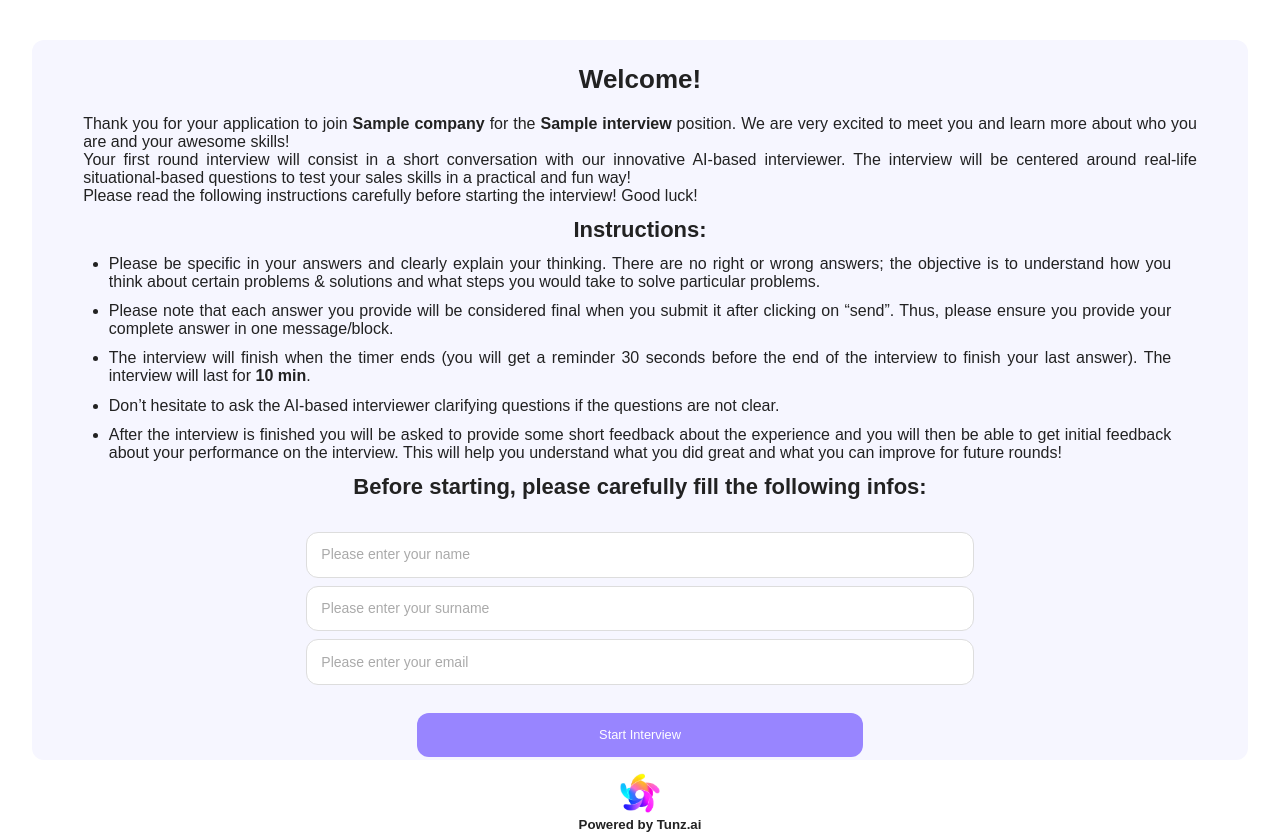
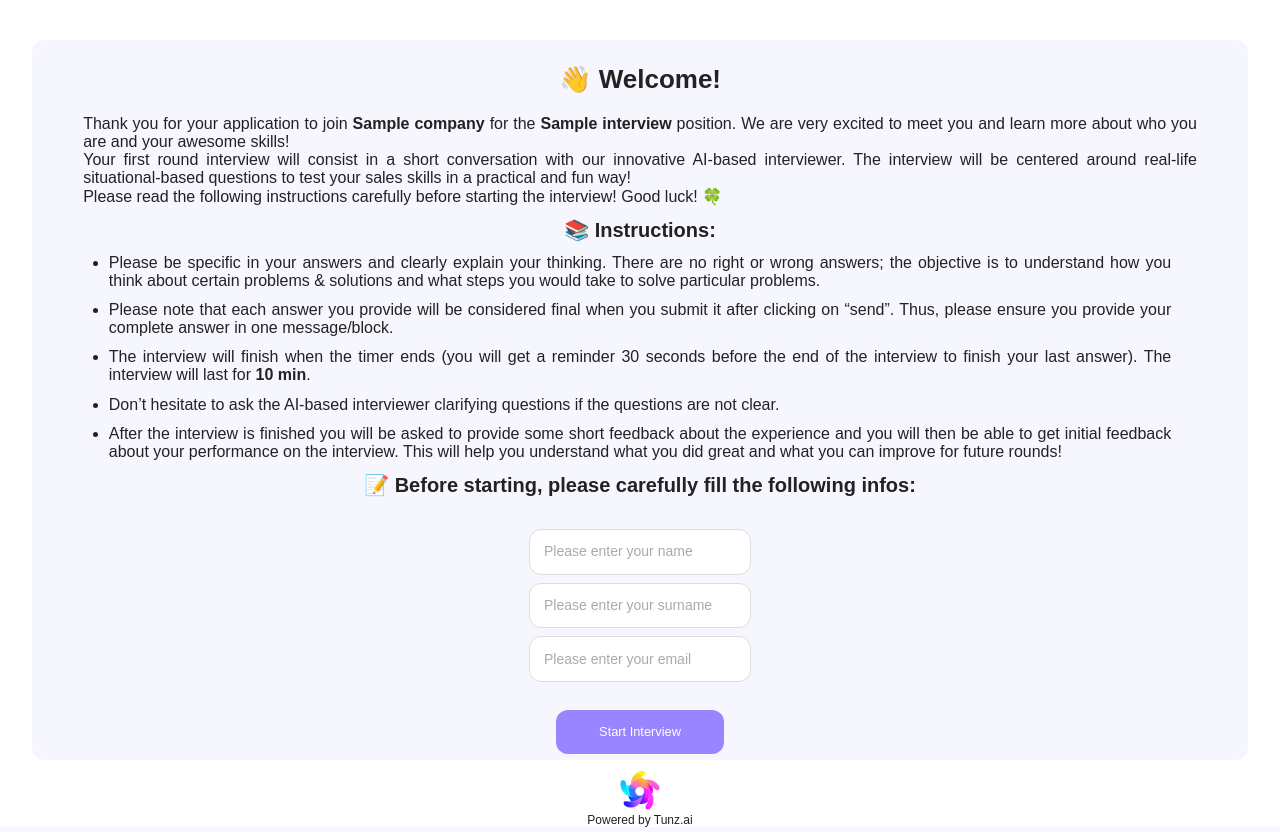
Before and after one commit to sidneygolstein/tunz2.ai, a Flask app: page /applicant_home/1/1 in a window 1280 px wide. Run offline with Flask 3, Linux system fonts and the light colour scheme; tables that the repository leaves empty hold one stand-in row (values such as "Sample post").

Commit message:
New logic when starting the interview with confirmation, validation messages

```diff
--- a/app/main/routes.py
+++ b/app/main/routes.py
@@ -343,7 +343,7 @@ def applicant_home(hr_id, interview_parameter_id):
 
         # Server-side validation
         if not name or not surname or not email:
-            error_message = "All fields are required to start the interview."
+            error_message = ""
         else:
             new_applicant = Applicant(name=name, surname=surname, email_address=email)
             db.session.add(new_applicant)
--- a/app/static/static/styles_applicant.css
+++ b/app/static/static/styles_applicant.css
@@ -59,22 +59,22 @@ html, body {
     width: 100%;
 }
 
-.instructions h2 {
+.instructions h3 {
     text-align: center;
-    font-size: 22px; /* Fixed base font size */
+    font-size: 20px; /* Fixed base font size */
     margin-bottom: 1.5vh;
     margin-top: 1.5vh;
 }
 
 @media (max-height: 600px) {
-    .instructions h2 {
-        font-size: 18px; /* Adjusted for smaller screens */
+    .instructions h3 {
+        font-size: 16px; /* Adjusted for smaller screens */
     }
 }
 
 @media (min-height: 801px) {
-    .instructions h2 {
-        font-size: 24px; /* Adjusted for larger screens */
+    .instructions h3 {
+        font-size: 22px; /* Adjusted for larger screens */
     }
 }
 
@@ -101,7 +101,7 @@ html, body {
     margin-top: 1vh;
     border: 1px solid #ddd;
     border-radius: 1.5vh;
-    width: 60%;
+    width: 20%;
 }
 
 .applicant-container input::placeholder {
@@ -118,7 +118,7 @@ html, body {
     border-radius: 1.5vh;
     cursor: pointer;
     margin-top: 3.5vh;
-    width: 40%;
+    width: 15%;
     font-size: 1.6vh;
 }
 
@@ -130,20 +130,20 @@ html, body {
 .powered-by {
     margin-top: auto;
     text-align: center;
-    font-size: 16px; /* Fixed base font size */
+    font-size: 12px; /* Fixed base font size */
     color: #222222;
     margin-bottom: 2.5vh;
 }
 
 @media (max-height: 600px) {
     .powered-by {
-        font-size: 14px; /* Adjusted for smaller screens */
+        font-size: 12px; /* Adjusted for smaller screens */
     }
 }
 
 @media (min-height: 801px) {
     .powered-by {
-        font-size: 18px; /* Adjusted for larger screens */
+        font-size: 14px; /* Adjusted for larger screens */
     }
 }
 
--- a/app/templates/applicant/applicant_home.html
+++ b/app/templates/applicant/applicant_home.html
@@ -2,13 +2,13 @@
 {% block title %}Applicant Home{% endblock %}
 {% block content %}
 
-<h1>Welcome!</h1>
+<h1>👋 Welcome!</h1>
 <p>Thank you for your application to join <strong>{{ company_name }}</strong> for the <strong>{{ interview.name }}</strong> position. We are very excited to meet you and learn more about who you are and your awesome skills!</p>
 <p>Your first round interview will consist in a short conversation with our innovative AI-based interviewer. The interview will be centered around real-life situational-based questions to test your sales skills in a practical and fun way!</p>
-<p>Please read the following instructions carefully before starting the interview! Good luck!</p>
+<p>Please read the following instructions carefully before starting the interview! Good luck! 🍀</p>
 
 <div class="instructions">
-    <h2>Instructions:</h2>
+    <h3>📚 Instructions:</h3>
     <ul>
         <li>Please be specific in your answers and clearly explain your thinking. There are no right or wrong answers; the objective is to understand how you think about certain problems & solutions and what steps you would take to solve particular problems.</li>
         <li>Please note that each answer you provide will be considered final when you submit it after clicking on “send”. Thus, please ensure you provide your complete answer in one message/block.</li>
@@ -17,7 +17,7 @@
         <li>After the interview is finished you will be asked to provide some short feedback about the experience and you will then be able to get initial feedback about your performance on the interview. This will help you understand what you did great and what you can improve for future rounds!</li>
     </ul>
 
-<h2>Before starting, please carefully fill the following infos:</h2>
+<h3>📝 Before starting, please carefully fill the following infos:</h3>
 </div>
 <!-- Display the error message if it exists -->
 {% if error_message %}
@@ -25,28 +25,88 @@
         {{ error_message }}
     </div>
 {% endif %}
-<form action="{{ url_for('main.applicant_home', hr_id=hr_id, interview_parameter_id=interview_parameter_id) }}" method="POST">
+<form id="start-interview-form" action="{{ url_for('main.applicant_home', hr_id=hr_id, interview_parameter_id=interview_parameter_id) }}" method="POST">
     <label for="name"></label>
     <input type="text" id="name" name="name" placeholder="Please enter your name" required>
     <label for="surname"></label>
     <input type="text" id="surname" name="surname" placeholder="Please enter your surname" required>
     <label for="email"></label>
     <input type="email" id="email" name="email" placeholder="Please enter your email" required>
-    <button type="submit" class="btn btn-primary start-interview-btn" data-action="start-itw">Start Interview</button>
+    <button type="submit" class="btn btn-primary start-interview-btn" id="start-interview-btn" data-action="start-itw">Start Interview</button>
 </form>
 
 <div class="powered-by">
     <img src="{{ url_for('static', filename='static/enhanced_tunz_logo_only.png') }}" alt="logo">
-    <h5>Powered by Tunz.ai</h5>
+    <div>Powered by Tunz.ai</div>
 </div>
-
 
 <!-- Confirmation Modal -->
 <div id="confirmation-modal" class="modal">
     <div class="modal-content">
-        <p id="confirmation-message">Are you sure you want to create this interview?</p>
+        <p id="confirmation-message">Are you sure you want to start this interview?</p>
         <button id="confirm-yes">Yes</button>
         <button id="confirm-no">No</button>
     </div>
 </div>
+
+<!-- Loading Modal -->
+<div id="loading-modal" class="modal">
+    <div class="modal-content">
+        <p>⏳ Your interview is loading, please wait...⏳</p>
+    </div>
+</div>
+
+<!-- Validation Modal -->
+<div id="validation-modal" class="modal">
+    <div class="modal-content">
+        <p>Please fill out all the fields before starting the interview.</p>
+        <button id="validation-ok">OK</button>
+    </div>
+</div>
+
+<script>
+    document.addEventListener("DOMContentLoaded", function() {
+        const startInterviewBtn = document.getElementById('start-interview-btn');
+        const form = document.getElementById('start-interview-form');
+        const confirmationModal = document.getElementById('confirmation-modal');
+        const loadingModal = document.getElementById('loading-modal');
+        const validationModal = document.getElementById('validation-modal');
+        const confirmYes = document.getElementById('confirm-yes');
+        const confirmNo = document.getElementById('confirm-no');
+        const validationOk = document.getElementById('validation-ok');
+
+        // Open the confirmation modal when clicking on Start Interview
+        startInterviewBtn.addEventListener('click', function(event) {
+            event.preventDefault();  // Prevent form submission
+
+            // Check if all fields are filled
+            if (!form.checkValidity()) {
+                validationModal.style.display = 'block';  // Show validation modal if fields are missing
+                confirmationModal.style.display = 'none';  // Hide validation modal
+            } else {
+                confirmationModal.style.display = 'block';  // Show confirmation modal if form is valid
+            }
+        });
+
+        // Close validation modal on OK click
+        validationOk.addEventListener('click', function() {
+            validationModal.style.display = 'none';  // Hide validation modal
+        });
+
+        // Handle confirmation modal actions
+        confirmYes.addEventListener('click', function() {
+            startInterviewBtn.disabled = true; // Disable the start button
+            confirmationModal.style.display = 'none';  // Hide confirmation modal
+            loadingModal.style.display = 'block';  // Show loading modal
+            form.submit();  // Submit the form
+        });
+
+        confirmNo.addEventListener('click', function() {
+            confirmationModal.style.display = 'none';  // Hide confirmation modal
+        });
+    });
+</script>
+
+
+
 {% endblock %}
--- a/app/templates/auth/admin_login.html
+++ b/app/templates/auth/admin_login.html
@@ -3,7 +3,7 @@
 {% block title %}Admin Login{% endblock %}
 
 {% block content %}
-<h2>WELCOME DEAR ADMIN</h2>
+<h2>👋 WELCOME DEAR ADMIN</h2>
 <h2>Please Login</h2>
 <form action="{{ url_for('auth.admin_login') }}" method="POST">
     <input type="email" id="email" name="email" placeholder="Enter your email" required>
--- a/app/templates/auth/admin_register.html
+++ b/app/templates/auth/admin_register.html
@@ -2,7 +2,7 @@
 
 {% block title %}Admin Register{% endblock %}
 {% block content %}
-<h2>WELCOME TO TUNZ</h2>
+<h2>👋 WELCOME TO TUNZ DEAR ADMIN</h2>
 <h2>Hello new admin, please Register</h2>
 <p>You password must be robust: At least 8 characters, one upper case letter, one digit, one special character</p>
 <form id="admin-register-form"> <!-- Ensure the form id matches the JS -->
--- a/app/templates/auth/login.html
+++ b/app/templates/auth/login.html
@@ -3,7 +3,7 @@
 {% block title %}Login{% endblock %}
 
 {% block content %}
-    <h2>WELCOME TO TUNZ</h2>
+    <h2>👋 WELCOME TO TUNZ</h2>
     <h2>Please Login</h2>
     <form action="{{ url_for('auth.login') }}" method="POST">
         <input type="email" id="email" name="email" placeholder="Enter your email" required>
--- a/app/templates/auth/register.html
+++ b/app/templates/auth/register.html
@@ -2,7 +2,7 @@
 
 {% block title %}Register{% endblock %}
 {% block content %}
-<h2>WELCOME TO TUNZ</h2>
+<h2>👋 WELCOME TO TUNZ</h2>
 <h2>Please Register</h2>
 <p>You password must be robust: At least 8 characters, one upper case letter, one digit, one special character</p>
 <form id="register-form">
```
